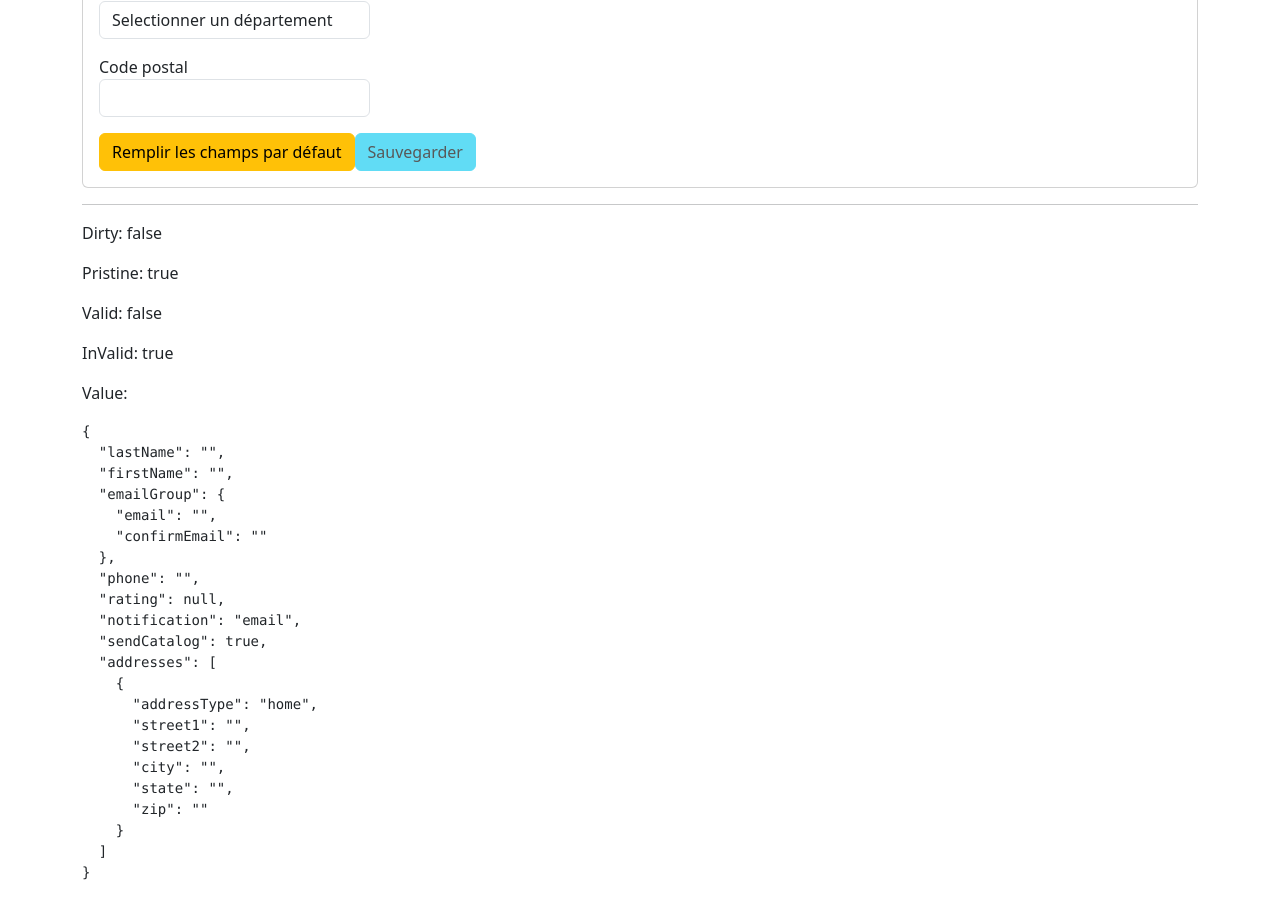
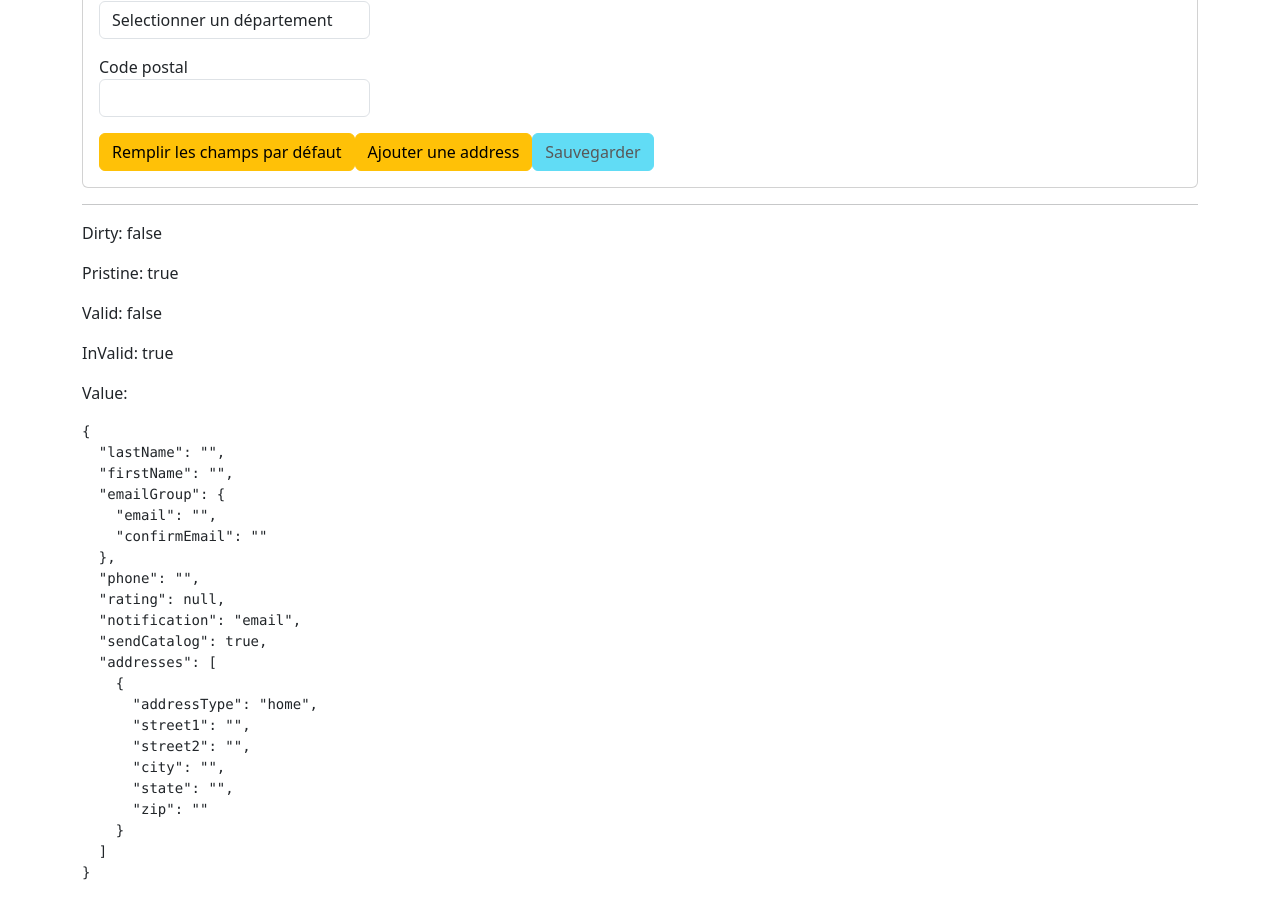
Before and after one commit to mahjoub004/Form-App-Angular, an Angular app: page / in a window 1280 px wide. Shown: the part 880-1779 px from the top of the page. Built offline with nearby package versions, Linux system fonts and the light colour scheme.

Commit message:
method addAddress() , ajouter un bloc des champs

```diff
--- a/src/app/components/register/register.component.html
+++ b/src/app/components/register/register.component.html
@@ -206,6 +206,8 @@
       <div class="col-12">
         <button type="button" class="btn btn-warning mr-2" (click)="fillFormData()" > <!-- event binding -->
         Remplir les champs par défaut</button>
+        <button type="button" class="btn btn-warning mr-2" (click)="addAddress()" > <!-- event binding -->
+          Ajouter une address </button>
         <button class="btn btn-info" type="submit" [disabled]="!registerForm.valid">Sauvegarder</button>
       </div>
 
--- a/src/app/components/register/register.component.ts
+++ b/src/app/components/register/register.component.ts
@@ -94,6 +94,10 @@ export class RegisterComponent implements OnInit {
   })
   }
   //
+  public addAddress(): void
+{
+  this.addressList.push(this.createAddressGroup)
+}  //
   public get addressList(): FormArray{
     return<FormArray> this.registerForm.get('addresses')
   }
```
